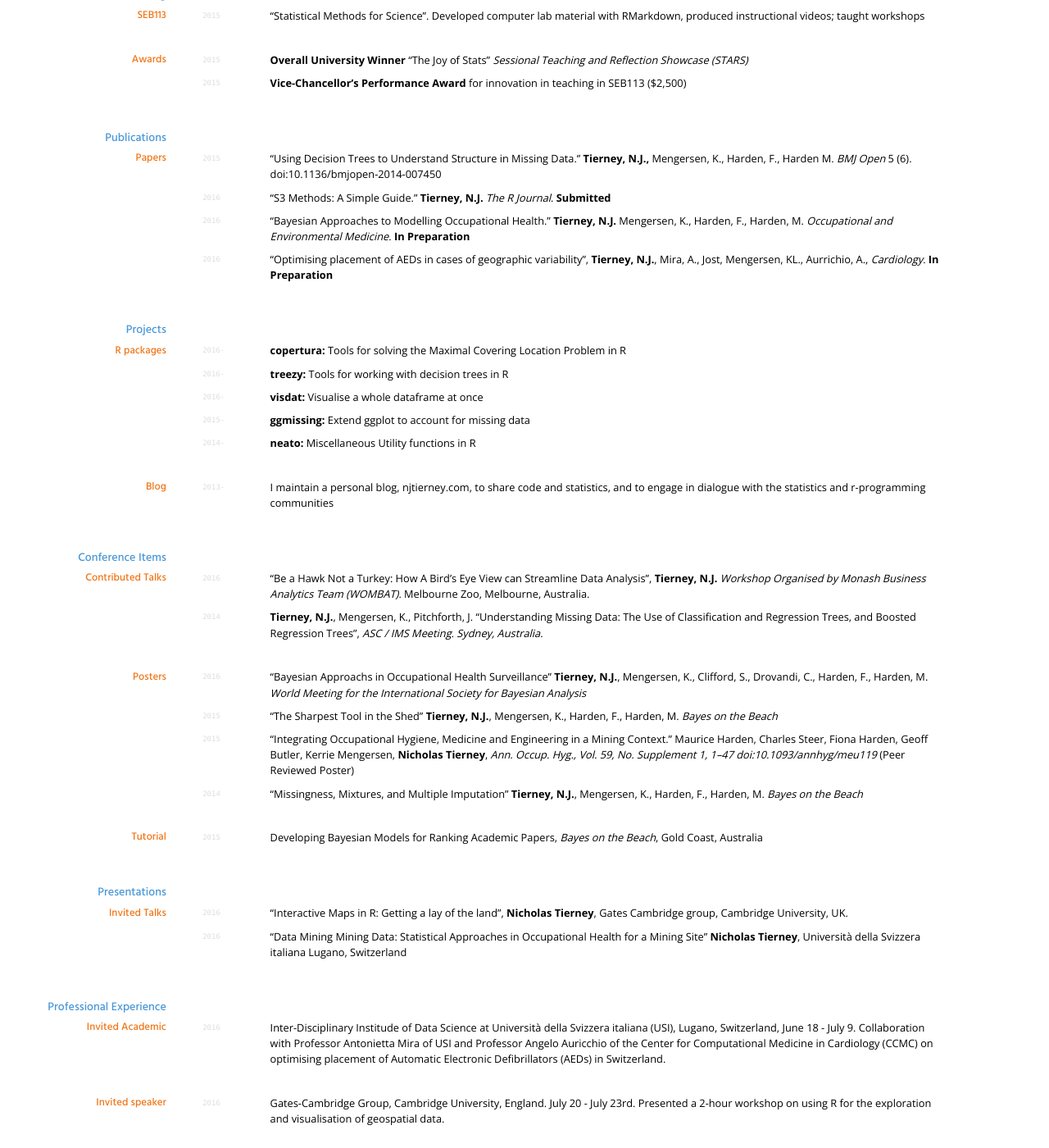
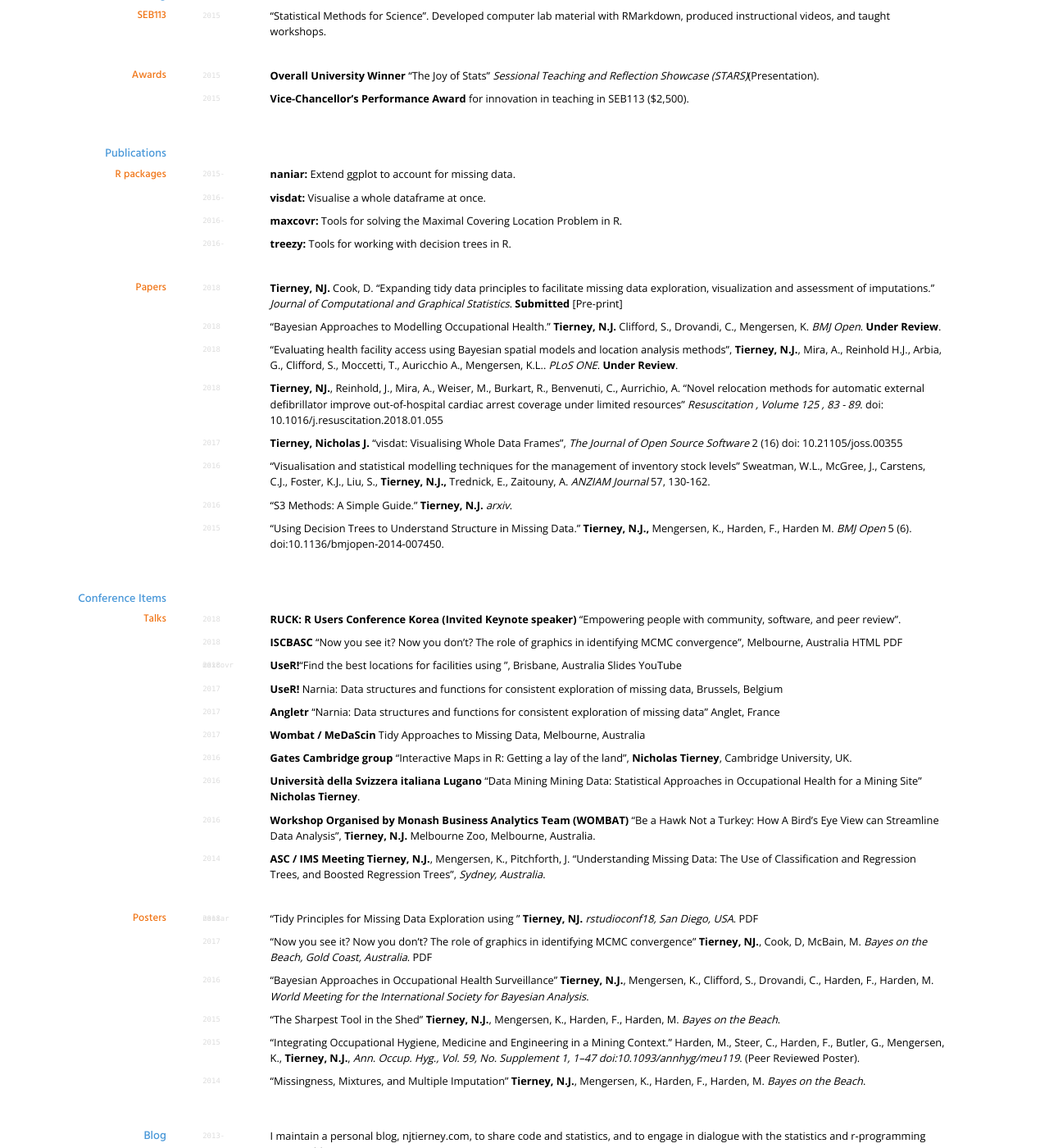
Before and after one commit to njtierney/website-md-cv, a Jekyll site: the page built from index.md, in a window 1280 px wide and 1400 px high, scrolled down 587 px. Shown: the whole window at 82% size. Built offline with Jekyll 4.4.1, drawn with Linux system fonts in a browser that asks for light colours; nearby versions of some CDN libraries; some of the changed text lies outside the part shown.

Commit message:
updated CV

```diff
--- a/index.md
+++ b/index.md
@@ -5,7 +5,7 @@ title: Nicholas Tierney's CV
 
 # Nicholas Tierney
 
-PhD Candidate in Statistics at QUT
+Research Fellow at Monash University
 
 <div id="webaddress">
 <a href="mailto:nicholas.tierney@gmail.com">nicholas.tierney@gmail.com</a>
@@ -15,135 +15,189 @@ PhD Candidate in Statistics at QUT
 <i class="fa fa-twitter"></i> <a href="https://twitter.com/nj_tierney">nj_tierney</a>
 </div>
 
-<!-- ### Currently
-
-I'm a PhD candidate in my final year of a 4 year program through the [Industry Doctoral Training Centre (IDTC)](https://www.atn.edu.au/industry/IDTC/) at the [Queensland University of Technology](www.qut.edu.au), due to finish in May 2017. My PhD project is broken into two parts: 1. Statistical analysis of Occupational Health Surveillance data; 2. Mathematical and Statistical modelling of Cardiac Arrests and AED locations in Switzerland. -->
 
 ## Education
 
 ### Postgraduate
-`2013-17` __PhD Statistics__, Queensland University of Technology. Supervisors: Kerrie Mengersen, Fiona Harden, Maurice Harden.
+
+`2013-18` __PhD (Statistics)__, Queensland University of Technology. Supervisor: Kerrie Mengersen.
 
 `Award` __APA ($24,500 Annually for 4 years)__ ; __IDTC Top Up ($10,000 Annually for 4 years)__ .
 
 `Research` Research covers model-based exploration methods of missing data, Bayesian longitudinal modelling of individual and group health in a mining site, optimal placement of Automatic Electronic Defibrillators (AEDs), modelling geospatial cardiac risk, and the production of R packages to facilitate research impact.
 
 ### Undergraduate
+
 `2008-12` __B. PsychSc (Honours)__, University of Queensland. Supervisor: Philip Grove.
 
-`Research` Conducted psychophysical research on whether sharpness of a leading edge in a 3D environment improves under specific scenarios of monocular occlusion in the thesis: _"How Sharp is Sharp?: The Effect of Monocular Texture on Enhancing Sharpness."_ __Awarded first class honours__
+`Research` Conducted psychophysical research on whether sharpness of a leading edge in a 3D environment improves under specific scenarios of monocular occlusion in the thesis: _"How Sharp is Sharp?: The Effect of Monocular Texture on Enhancing Sharpness."_ __Awarded first class honours__.
 
-`2010` __Exchange semester__, McGill University. Studied History of Personality Theory, Abnormal Psychology, Psychology of Interpersonal Relationships, Ethics, Intermediate French.
+`2010` __Exchange semester__, McGill University. Studied History of Personality Theory, Abnormal Psychology, Psychology of Interpersonal Relationships, Ethics, and Intermediate French.
 
 ## Teaching
 
 ### SEB113
 
-`2015` "Statistical Methods for Science". Developed computer lab material with RMarkdown, produced instructional videos; taught workshops
+`2015` "Statistical Methods for Science". Developed computer lab material with RMarkdown, produced instructional videos, and taught workshops.
 
 ### Awards
 
-`2015` __Overall University Winner__ "The Joy of Stats" _Sessional Teaching and Reflection Showcase (STARS)_
+`2015` __Overall University Winner__ "The Joy of Stats" _Sessional Teaching and Reflection Showcase (STARS)_(Presentation).
 
-`2015` __Vice-Chancellor's Performance Award__ for innovation in teaching in SEB113 ($2,500)
+`2015` __Vice-Chancellor's Performance Award__ for innovation in teaching in SEB113 ($2,500).
 
 ## Publications
 
+### R packages
+
+`2015-` [__naniar:__ Extend ggplot to account for missing data](https://github.com/njtierney/naniar).
+
+`2016-` [__visdat:__ Visualise a whole dataframe at once](https://github.com/ropensci/visdat).
+
+`2016-` [__maxcovr:__ Tools for solving the Maximal Covering Location Problem in R](https://github.com/njtierney/maxcovr).
+
+`2016-` [__treezy:__ Tools for working with decision trees in R](https://github.com/njtierney/treezy).
+
 ### Papers
 
-`2015` [“Using Decision Trees to Understand Structure in Missing Data.” **Tierney, N.J.,** Mengersen, K., Harden, F., Harden M.  _BMJ Open_ 5 (6).  doi:10.1136/bmjopen-2014-007450](http://bmjopen.bmj.com/content/5/6/e007450.full)
+`2018` **Tierney, NJ.** Cook, D. "Expanding tidy data principles to facilitate missing data exploration, visualization and assessment of imputations." _Journal of Computational and Graphical Statistics_. __Submitted__ [[Pre-print](https://arxiv.org/abs/1809.02264)]
 
-`2016` "S3 Methods: A Simple Guide." **Tierney, N.J.**  _The R Journal_. __Submitted__
+`2018` "Bayesian Approaches to Modelling Occupational Health." **Tierney, N.J.** Clifford, S., Drovandi, C., Mengersen, K. _BMJ Open_. __Under Review__.
 
-`2016` "Bayesian Approaches to Modelling Occupational Health." **Tierney, N.J.** Mengersen, K., Harden, F., Harden, M. _Occupational and Environmental Medicine_. __In Preparation__
+`2018` "Evaluating health facility access using Bayesian spatial models and location analysis methods", **Tierney, N.J.**, Mira, A., Reinhold H.J.,  Arbia, G., Clifford, S., Moccetti, T., Auricchio A., Mengersen, K.L.. _PLoS ONE_. __Under Review__.
 
-`2016`  "Optimising placement of AEDs in cases of geographic variability", **Tierney, N.J.**, Mira, A., Jost, Mengersen, KL., Aurrichio, A.,  _Cardiology_. __In Preparation__
+`2018` [**Tierney, NJ.**,  Reinhold, J., Mira, A., Weiser, M., Burkart, R., Benvenuti, C., Aurrichio, A.  "Novel relocation methods for automatic external defibrillator improve out-of-hospital cardiac arrest coverage under limited resources" _Resuscitation , Volume 125 , 83 - 89_. doi: 10.1016/j.resuscitation.2018.01.055](https://doi.org/10.1016/j.resuscitation.2018.01.055)
 
-## Projects
+`2017` [**Tierney, Nicholas J.** "visdat: Visualising Whole Data Frames", _The Journal of Open Source Software_ 2 (16) doi: 10.21105/joss.00355](http://joss.theoj.org/papers/10.21105/joss.00355)
 
-### R packages
+`2016` ["Visualisation and statistical modelling techniques for the management of inventory stock levels" Sweatman, W.L., McGree, J., Carstens, C.J., Foster, K.J., Liu, S., **Tierney, N.J.,** Trednick, E., Zaitouny, A. _ANZIAM Journal_ 57, 130-162](https://journal.austms.org.au/ojs/index.php/ANZIAMJ/article/view/10225).
 
-`2016-` [__copertura:__ Tools for solving the Maximal Covering Location Problem in R](https://github.com/njtierney/copertura)
+`2016` "S3 Methods: A Simple Guide." **Tierney, N.J.**  [_arxiv_](https://arxiv.org/abs/1608.07161).
 
-`2016-` [__treezy:__ Tools for working with decision trees in R](https://github.com/njtierney/treezy)
-
-`2016-` [__visdat:__ Visualise a whole dataframe at once](https://github.com/njtierney/visdat)
-
-`2015-` [__ggmissing:__ Extend ggplot to account for missing data](https://github.com/njtierney/ggmissing)
-
-`2014-`[__neato:__ Miscellaneous Utility functions in R](https://github.com/njtierney/neato)
-
-### Blog
-
-`2013-` I maintain a personal blog, [njtierney.com](https://www.njtierney.com), to share code and statistics, and to engage in dialogue with the statistics and r-programming communities
+`2015` [“Using Decision Trees to Understand Structure in Missing Data.” **Tierney, N.J.,** Mengersen, K., Harden, F., Harden M.  _BMJ Open_ 5 (6).  doi:10.1136/bmjopen-2014-007450](http://bmjopen.bmj.com/content/5/6/e007450.full).
 
 ## Conference Items
 
-### Contributed Talks
+### Talks
 
-`2016` ["Be a Hawk Not a Turkey: How A Bird's Eye View can Streamline Data Analysis", __Tierney, N.J.__ _Workshop Organised by Monash Business Analytics Team (WOMBAT)_. Melbourne Zoo, Melbourne, Australia.](https://speakerdeck.com/njtierney/be-a-hawk-not-a-turkey-how-a-birds-eye-view-of-your-data-can-streamline-data-analysis)
+`2018` **RUCK: R Users Conference Korea (Invited Keynote speaker)** "Empowering people with community, software, and peer review".
 
-`2014` [__Tierney, N.J.__,  Mengersen, K., Pitchforth, J. "Understanding Missing Data: The Use of Classification and Regression Trees, and Boosted Regression Trees", _ASC / IMS Meeting. Sydney, Australia_.](https://speakerdeck.com/njtierney/understanding-missing-data-the-use-of-classification-and-regression-trees-and-boosted-regression-trees)
+`2018` **ISCBASC** "Now you see it?  Now you don’t?  The role of graphics in identifying MCMC convergence", Melbourne, Australia [HTML](https://talks.updog.co/asc2018/talk-mcmclineup-keynote/index.html) [PDF](https://talks.updog.co/asc2018/pdf/talk-mcmclineup-keynote.pdf)
+
+
+`2018` **UseR!**"Find the best locations for facilities using `maxcovr`", Brisbane, Australia [Slides](https://talks.updog.co/user2018-maxcovr/user2018-maxcovr-talk.html#1 ) [YouTube](https://www.youtube.com/watch?v=sA8ItKmdwjM&t=3s)
+
+`2017` [**UseR!**  Narnia: Data structures and functions for consistent exploration of missing data, Brussels, Belgium](https://talks.updog.co/user2017/2017-07-06-user.html#1)
+
+`2017` [**Angletr** "Narnia: Data structures and functions for consistent exploration of missing data" Anglet, France](https://talks.updog.co/2017-angletr/2017-06-02-tidy-miss.html#1)
+
+`2017` [**Wombat / MeDaScin** Tidy Approaches to Missing Data, Melbourne, Australia](https://talks.updog.co/wombat2017/2017-06-02-tidy-miss.html#1)
+
+`2016` **Gates Cambridge group** "Interactive Maps in R: Getting a lay of the land", __Nicholas Tierney__, Cambridge University, UK.
+
+`2016` [**Università della Svizzera italiana Lugano** "Data Mining Mining Data: Statistical Approaches in Occupational Health for a Mining Site" __Nicholas Tierney__](https://speakerdeck.com/njtierney/data-mining-in-mining-data-statistical-approaches-in-occupational-health-surveillance-for-a-mining-site).
+
+`2016` [**Workshop Organised by Monash Business Analytics Team (WOMBAT)** "Be a Hawk Not a Turkey: How A Bird's Eye View can Streamline Data Analysis", __Tierney, N.J.__ Melbourne Zoo, Melbourne, Australia.](https://speakerdeck.com/njtierney/be-a-hawk-not-a-turkey-how-a-birds-eye-view-of-your-data-can-streamline-data-analysis)
+
+`2014` [**ASC / IMS Meeting** __Tierney, N.J.__,  Mengersen, K., Pitchforth, J. "Understanding Missing Data: The Use of Classification and Regression Trees, and Boosted Regression Trees", _Sydney, Australia_.](https://speakerdeck.com/njtierney/understanding-missing-data-the-use-of-classification-and-regression-trees-and-boosted-regression-trees)
 
 ### Posters
 
-`2016` "Bayesian Approachs in Occupational Health Surveillance" **Tierney, N.J.**, Mengersen, K., Clifford, S., Drovandi, C., Harden, F., Harden, M. _World Meeting for the International Society for Bayesian Analysis_
+`2018` "Tidy Principles for Missing Data Exploration using `naniar`" **Tierney, NJ.** _rstudioconf18, San Diego, USA_. [PDF](https://njtierney.updog.co/img/rstudioconf18-tidy-principles-for-missing-data.pdf)
 
-`2015` "The Sharpest Tool in the Shed" **Tierney, N.J.**, Mengersen, K., Harden, F., Harden, M. _Bayes on the Beach_
+`2017` "Now you see it? Now you don't? The role of graphics in identifying MCMC convergence" **Tierney, NJ.**, Cook, D, McBain, M. _Bayes on the Beach, Gold Coast, Australia_. [PDF](https://njtierney.updog.co/img/2017-11-29-poster-ppt-botb.pdf)
 
-`2015` ["Integrating Occupational Hygiene, Medicine and Engineering in a Mining Context." Maurice Harden, Charles Steer, Fiona Harden, Geoff Butler, Kerrie Mengersen, __Nicholas Tierney__, _Ann. Occup. Hyg., Vol. 59, No. Supplement 1, 1–47 doi:10.1093/annhyg/meu119_](http://annhyg.oxfordjournals.org/content/59/suppl_1/1.full.pdf+html) (Peer Reviewed Poster)
+`2016` "Bayesian Approaches in Occupational Health Surveillance" **Tierney, N.J.**, Mengersen, K., Clifford, S., Drovandi, C., Harden, F., Harden, M. _World Meeting for the International Society for Bayesian Analysis_.
 
-`2014` "Missingness, Mixtures, and Multiple Imputation" **Tierney, N.J.**, Mengersen, K., Harden, F., Harden, M. _Bayes on the Beach_
+`2015` "The Sharpest Tool in the Shed" **Tierney, N.J.**, Mengersen, K., Harden, F., Harden, M. _Bayes on the Beach_.
+
+`2015` ["Integrating Occupational Hygiene, Medicine and Engineering in a Mining Context." Harden, M., Steer, C., Harden, F., Butler, G., Mengersen, K., __Tierney, N.J.__, _Ann. Occup. Hyg., Vol. 59, No. Supplement 1, 1–47 doi:10.1093/annhyg/meu119_](http://annhyg.oxfordjournals.org/content/59/suppl_1/1.full.pdf+html). (Peer Reviewed Poster).
+
+`2014` "Missingness, Mixtures, and Multiple Imputation" **Tierney, N.J.**, Mengersen, K., Harden, F., Harden, M. _Bayes on the Beach_.
+
+## Blog
+
+`2013-` I maintain a personal blog, [njtierney.com](https://www.njtierney.com), to share code and statistics, and to engage in dialogue with the statistics and r-programming communities.
 
 ### Tutorial
 
-`2015` Developing Bayesian Models for Ranking Academic Papers, _Bayes on the Beach_, Gold Coast, Australia
+`2018` [Missing Data Imputations, _UseR!2018_, Brisbane, Australia.](https://user2018.r-project.org/tutorials/)
 
-## Presentations
+`2017` Reproducible Reporting Using RMarkdown and GitHub, _Angletr_, Anglet, France.
 
-### Invited Talks
-
-`2016` "Interactive Maps in R: Getting a lay of the land", __Nicholas Tierney__, Gates Cambridge group, Cambridge University, UK.
-
-`2016` ["Data Mining Mining Data: Statistical Approaches in Occupational Health for a Mining Site" __Nicholas Tierney__, Università della Svizzera italiana Lugano, Switzerland](https://speakerdeck.com/njtierney/data-mining-in-mining-data-statistical-approaches-in-occupational-health-surveillance-for-a-mining-site)
+`2015` Developing Bayesian Models for Ranking Academic Papers, _Bayes on the Beach_, Gold Coast, Australia.
 
 ## Professional Experience
 
 ### Invited Academic
 
-`2016` Inter-Disciplinary Institude of Data Science at Università della Svizzera italiana (USI), Lugano, Switzerland, June 18 - July 9. Collaboration with Professor Antonietta Mira of USI and Professor Angelo Auricchio of the Center for Computational Medicine in Cardiology (CCMC) on optimising placement of Automatic Electronic Defibrillators (AEDs) in Switzerland.
+`2018` Berkeley Institute of Data Science (BIDS), Berkeley, California, USA, Feb 5 - Feb 9. Collaboration with Dr Karthik Ram on best practices for publishing data sources, and current technology issues in modern data science.
+
+`2017` Inter-Disciplinary Institute of Data Science at Università della Svizzera italiana (USI), Lugano, Switzerland, July 10 - July 14. Continuing Collaboration with Professor Antonietta Mira of USI and Professor Angelo Auricchio of the Center for Computational Medicine in Cardiology (CCMC) on optimising placement of Automatic Electronic Defibrillators (AEDs) in Switzerland.
+
+`2016` Inter-Disciplinary Institute of Data Science at Università della Svizzera italiana (USI), Lugano, Switzerland, June 18 - July 9. Collaboration with Professor Antonietta Mira of USI and Professor Angelo Auricchio of the Center for Computational Medicine in Cardiology (CCMC) on optimising placement of Automatic Electronic Defibrillators (AEDs) in Switzerland.
 
 ### Invited speaker
 
-`2016` Gates-Cambridge Group, Cambridge University, England. July 20 - July 23rd. Presented a 2-hour workshop on using R for the exploration and visualisation of geospatial data.
+`2018` Genentech, California, USA. February 15. Presented a talk "Why is that missing, and what can we do about it? Tools for missing data and beyond".
+
+`2016` Gates-Cambridge Group, Cambridge University, England. July 20 - July 23. Presented a 2-hour workshop on using R for the exploration and visualisation of geospatial data.
 
 ### Science Communication
 
-`2016` ["Science Meets Parliament"](http://scienceandtechnologyaustralia.org.au/focus-on/science-meets-parliament-2016/), Canberra, Australia, __fully sponsored travel__ provided by [SSAI](http://www.statsoc.org.au/)
+`2016` ["Science Meets Parliament"](http://scienceandtechnologyaustralia.org.au/focus-on/science-meets-parliament-2016/), Canberra, Australia, __fully sponsored travel__ provided by [SSA](http://www.statsoc.org.au/).
 
-`2013` ["Statistics for Journalists", _Australian Science Media Centre_ Brisbane, Australia](http://www.njtierney.com/statistics/teaching/2013/11/01/statistics-for-journalists/)
+`2013` ["Statistics for Journalists", _Australian Science Media Centre_ Brisbane, Australia](http://www.njtierney.com/statistics/teaching/2013/11/01/statistics-for-journalists/).
 
-### rOpenSci
+### Conferences
 
-`2016` Organiser of the first [rOpenSci Australian Unconference](auunconf.ropensci.org)
+`2018` Principal Organiser of the third [rOpenSci Unconference in Australia](ozunconf18.ropensci.org).
 
-### SSAI
-`2013-` [SSAI](http://www.statsoc.org.au/) Assistant Chair of Biostatistics
+`2018` Member of the Organising Committee for [UseR!2018](https://user2018.r-project.org/), Brisbane, Australia.
 
-`2013-16` [SSAI](http://www.statsoc.org.au/) Young Statisticians Representative for Queensland
+`2017` Principal Organiser of the second [rOpenSci Unconference in Australia](ozunconf17.ropensci.org).
 
-### BRAG
+`2016` Principal Organiser of the first [rOpenSci Unconference in Australia](auunconf.ropensci.org).
 
-`2014` Meeting Chair for [Bayesian Research and Applications Group (BRAG), QUT](https://bragqut.wordpress.com/)
+### Statistics Society of Australia
 
-### Talks
+`2017-` [SSA](http://www.statsoc.org.au/) General Committee Member for Victorian Branch of SSA.
 
-`2016` ["Reproducible Research: Now you can, too! Reproducible Research: Now you can, too!", _BURGr Meetup_, Brisbane, Australia](https://github.com/njtierney/burgr-reproducible-talk)
+`2013-16` [SSA](http://www.statsoc.org.au/) Assistant Chair of Biostatistics.
 
-`2013-16` Industry Doctoral Training Centre (IDTC) Student Conferences, Various
+`2013-16` [SSA](http://www.statsoc.org.au/) Young Statisticians Representative for Queensland.
 
-`2013-16` [Bayesian Research and Applications Group (BRAG)](https://bragqut.wordpress.com/) Research Meetings, Various
+### Meeting Chair
 
+`2017-` Meeting Chair for [Non-Uniform Monash Business Analytics Team (NUMBAT), Monash](http://numbat.space/).
+
+`2014` Meeting Chair for [Bayesian Research and Applications Group (BRAG), QUT](https://bragqut.wordpress.com/).
+
+### Talks (Outside of conferences)
+
+`2018` [rOpenSci: Transforming science through open data and software](https://talks.updog.co/uqos-ropensci/ropensci-lightning-talk.html#1)
+
+`2018` [Intro to Missing Data: DMAC](https://talks.updog.co/2018-dmac-intro-to-missing-data/2018-dmac-intro-to-missing-data.html)
+
+`2018` [Rethinking teaching statistical computing](https://talks.updog.co/ssa2018-rethinking-statistical-computing/ssa2018-rethinking-statistical-computing.html#1)
+
+`2018` [Intro to missing data visualistion](https://talks.updog.co/user2018-intro-to-visualisation-with-naniar/user2018-intro-to-naniar.html#1)
+
+`2018` [rOpenSci ozunconf: Building communities to transform science](https://talks.updog.co/melburn2018-03/2018-03-19-melburn.html)
+
+`2018` [Why is that missing, and what can we do about it? Tools for missing data and beyond, Genentech, San Francisco, USA](https://talks.updog.co/genentech2018/2018-02-15-genentech.html#1)
+
+`2018` [Oh no, why is that missing? Practical tools for missing data, BARUGS, San Francisco, USA](https://talks.updog.co/barugs2018/2018-02-13-barugs.html#1)
+
+`2017` [≥ 5 things you (maybe) didn't know about the world of R and statistics](https://talks.updog.co/mcri2017/mcri-pres.html#1)
+
+`2017` [**Melbourne Maths and Science Meetup**  Missing Data Challenges, Melbourne, Australia](https://talks.updog.co/scimathmeetup/2017-07-26-sci-math-meetup.html)
+
+`2016` ["Reproducible Research: Now you can, too! Reproducible Research: Now you can, too!", _BURGr Meetup_, Brisbane, Australia](https://github.com/njtierney/burgr-reproducible-talk).
+
+`2013-16` Industry Doctoral Training Centre (IDTC) Student Conferences, Various.
+
+`2013-16` [Bayesian Research and Applications Group (BRAG)](https://bragqut.wordpress.com/) Research Meetings, Various.
 
 ## Technical skills
 
@@ -157,46 +211,28 @@ I'm a PhD candidate in my final year of a 4 year program through the [Industry D
 * Data visualisation
 * Reproducible Reporting
 
-## Social Activities
+## Extra-Curricular
 
 ### Climbing
 
-`2014-` Master of Ceremonies of State and National Climbing Championships
+`2014-` Master of Ceremonies at State and National Climbing Championships.
 
-`2015-16` Archivist and Magazine Editor of [UQMC](http://uqmc.org)
+`2014-` Archivist of the UQMC.
 
-`2012,14` Executive Committee of [UQMC](http://uqmc.org)
+`2015` Magazine Editor of the UQMC.
 
-`2014` Honourary Life member of the [University of Queensland Mountain Club (UQMC)](http://uqmc.org/)
+`2012,14` Executive Committee of the [University of Queensland Mountain Club (UQMC)](http://uqmc.org/).
+
+`2014` Appointed Honourary Life Member of the UQMC.
 
 ### Social Justice
 
-`2007-09` Volunteer at [Edmund Rice Camps](http://www.edmundricecampsbrisbane.org/)
+`2007-09` Volunteer at [Edmund Rice Camps](http://www.edmundricecampsbrisbane.org/).
 
 ## References
 
-`PhD` __Professor Kerrie Mengersen__ [k.mengersen@qut.edu.au](mailto:k.mengersen@qut.edu.au)
+Available upon request
 
-`PhD` __Dr. Fiona Harden__ [fiona.harden@qut.edu.au](mailto:fiona.harden@qut.edu.au)
-
-`Honours` __Dr. Phillip Grove__ [p.grove@uq.edu.au](mailto:p.grove@uq.edu.au)
-
-`Teaching` __Dr. Sam Clifford__ [samuel.clifford@qut.edu.au](mailto:samuel.clifford@qut.edu.au)
-
-
-<!-- ## Links
-
-* <i class="fa fa-envelope"></i> <a href="mailto:nicholas.tierney@gmail.com">nicholas.tierney@gmail.com</a><br />
-* <i class="fa fa-github"></i> <a href="http://github.com/tierneyn">tierneyn</a><br />
-*  <i class="fa fa-twitter"></i> <a href="http://twitter.com/TierneyNicholas">TierneyNicholas</a><br />
-*  <i class="fa fa-stack-overflow"></i> <a href="https://stackoverflow.com/users/3764040/nick-tierney">Nick Tierney</a>
-* <i class="fa fa-google"></i> <a href="https://scholar.google.com.au/citations?user=o4eVsQEAAAAJ&hl=en&oi=sra">scholar</a>
- -->
-
-<!-- ## Non-academic
-
-`?`  -->
-
-<!-- ### Footer
-
-Last updated: December 2015 -->
+<!---
+_Last updated: October 2018_
+--->
```
Also changed, not shown: 4 other files.
